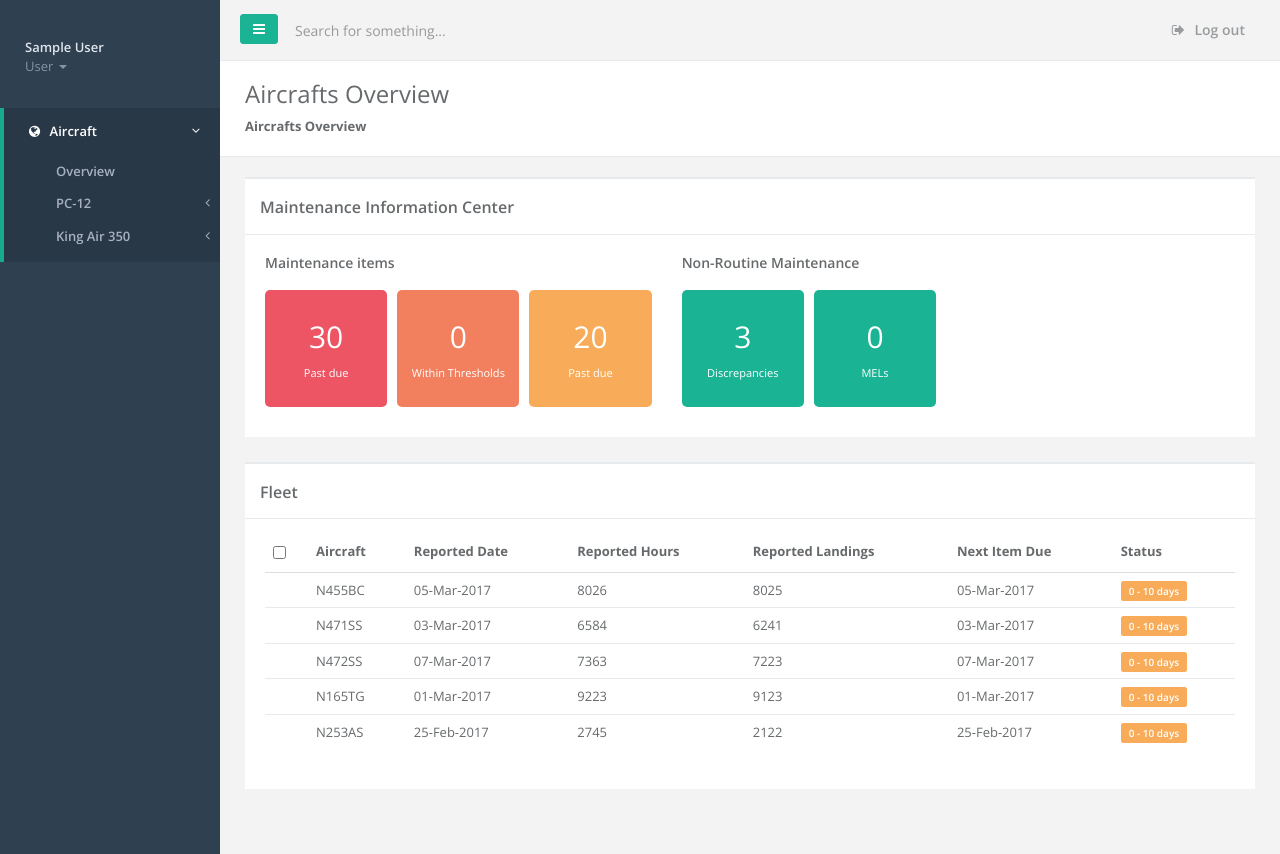
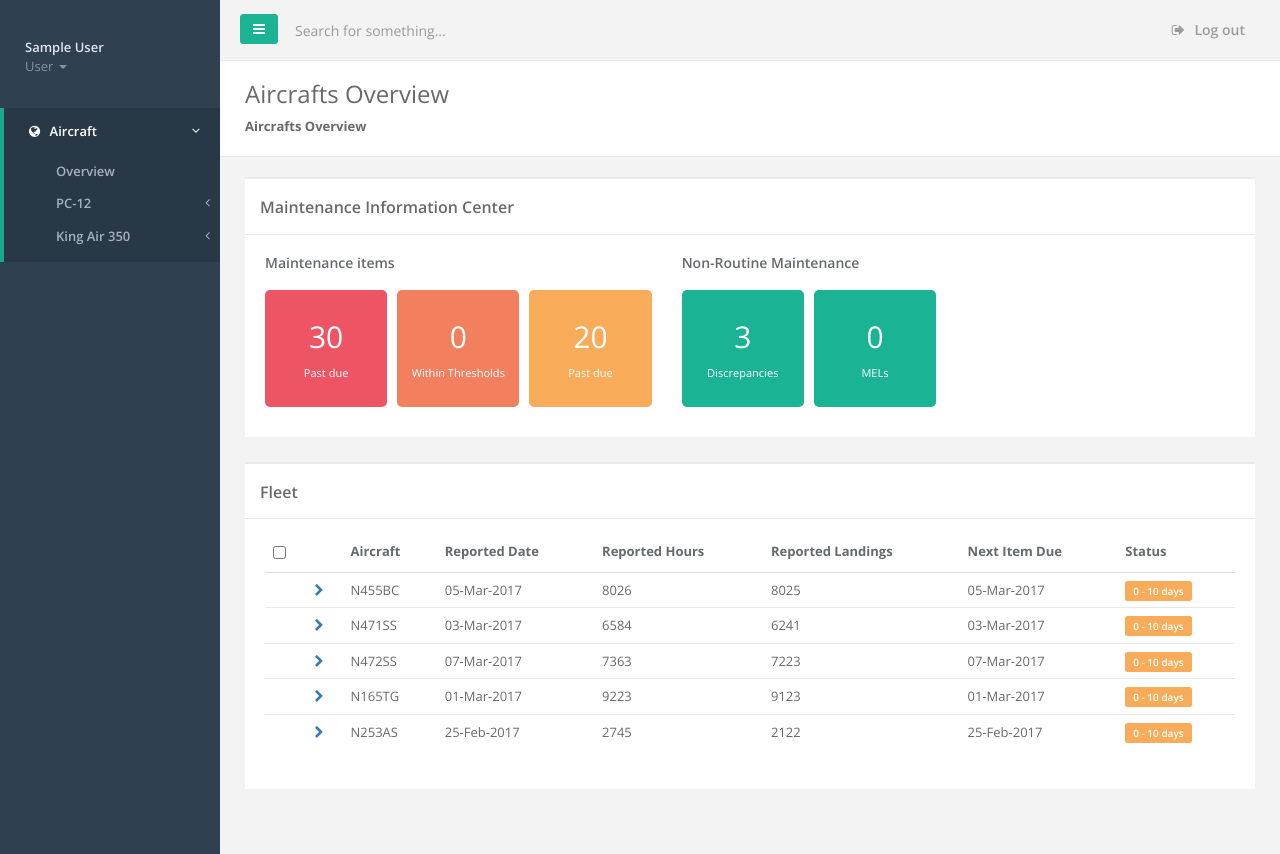
Before and after one commit to skyflyhighly/bootique-mx, a Django app: page / in a window 1280 px wide. Run offline with Django 3.2, Linux system fonts and the light colour scheme; the visitor is signed in with stand-in values (Sample User, id 1); data comes from the database, SQL or seed files in the repository; style sheets or scripts are compiled from the project's sources; some libraries are stand-ins or nearby versions.

Commit message:
Overview table details toggle done

```diff
--- a/assets/js/datatables.js
+++ b/assets/js/datatables.js
@@ -4,17 +4,28 @@ window.datatables = {
 
     /*
      * Automatic setup of datatables in the page
+     *
      * Parameters for datatables:
      *  class: datatable
-     *  attributes: data-name, [data-ajax-url]
+     *  attributes: data-name, data-default-sort-column, [data-ajax-url], [data-selectable]
+     *
+     * Elements that will execute action predefined
+     *  .select-all - Select/unselect all rows
      */
     setup: function () {
         var $datatable = $('.datatable');
-        var name = $datatable.attr('data-name');
+        var name = $datatable.data('name');
+
+        var initSortColumn = $datatable.data('default-sort-column') ? parseInt($datatable.data('default-sort-column')) : 0;
 
         var options = {
             responsive: true,
-            columnDefs: [
+            lengthMenu: [10, 25, 50, 100],
+            aaSorting: [[initSortColumn, 'asc']],
+        };
+
+        if ($datatable.data('selectable')) {
+            options['columnDefs'] = [
                 {
                     "sortable": false,
                     render: function(data, type, full, meta) {
@@ -22,12 +33,11 @@ window.datatables = {
                     },
                     targets: 0,
                 }
-            ],
-            select: {
+            ];
+            options['select'] = {
                 style: 'multi'
-            },
-            lengthMenu: [10, 25, 50, 100],
-        };
+            };
+        }
 
         if ($datatable.data('ajax-url')) {
             var ajaxUrl = $datatable.data('ajax-url');
@@ -51,7 +61,7 @@ window.datatables = {
 
         // Check/uncheck all checkboxes in the table
         $('.select-all').on('click', function(){
-            var dtName = $(this).closest('.datatable').attr('data-name');
+            var dtName = $(this).closest('.datatable').data('name');
             var datatable = window.datatables.get(dtName);
             var rows = datatable.rows({ 'search': 'applied' }).nodes();
             $('input[type="checkbox"]', rows).prop('checked', this.checked);
--- a/home/templates/overview.html
+++ b/home/templates/overview.html
@@ -70,10 +70,14 @@
             <h3>Fleet</h3>
         </div>
         <div class="ibox-content">
-            <table class="datatable table table-stripped toggle-arrow-tiny" data-name="aircraft_table">
+            <table id="aircraft-table" class="datatable table table-stripped toggle-arrow-tiny"
+                data-name="aircraft_table"
+                data-default-sort-column="2"
+                data-selectable="true">
                 <thead>
                     <tr>
-                        <th><input type="checkbox" class="select-all"></th>
+                        <th data-sortable="false"><input type="checkbox" class="select-all"></th>
+                        <th data-sortable="false"></th>
                         <th>Aircraft</th>
                         <th>Reported Date</th>
                         <th data-hide="all">Reported Hours</th>
@@ -86,6 +90,12 @@
                     {% for aircraft in aircrafts %}
                         <tr>
                             <td></td>
+                            <td>
+                                <a href="javascript:;" class="details-control">
+                                    <i class="closed-icon fa fa-chevron-right"></i>
+                                    <i class="open-icon fa fa-chevron-down" style="display: none;"></i>
+                                </a>
+                            </td>
                             <td>{{ aircraft.reg }}</td>
                             <td>{{ aircraft.airframe.last_inspection_time | date:"d-M-Y" }}</td>
                             <td>{{ aircraft.airframe.reported_hours }}</td>
@@ -98,6 +108,37 @@
                     {% endfor %}
                 </tbody>
             </table>
+            {% for aircraft in aircrafts %}
+                <div id="aircraft-{{ aircraft.reg }}-detail" style="display: none;">
+                    <div class="m-t-md p-w-sm">
+                        {% include 'partial/aircraft_details.html' %}
+                    </div>
+                </div>
+            {% endfor %}
         </div>
     </div>
 {% endblock %}
+
+{% block pagejs %}
+    <script type="text/javascript">
+        $('#aircraft-table').on('click', '.details-control', function() {
+            var table = window.datatables && window.datatables.get('aircraft_table');
+            if (table) {
+                var $tr = $(this).closest('tr');
+                var row = table.row($tr);
+                var reg = row.data()[2];
+                if ( row.child.isShown() ) {
+                    row.child.hide();
+                    $(this).find('.closed-icon').css('display', 'inline-block');
+                    $(this).find('.open-icon').css('display', 'none');
+                }
+                else {
+                    var html = $('#aircraft-' + reg + '-detail').html()
+                    row.child(html).show();
+                    $(this).find('.closed-icon').css('display', 'none');
+                    $(this).find('.open-icon').css('display', 'inline-block');
+                }
+            }
+        });
+    </script>
+{% endblock %}
```
